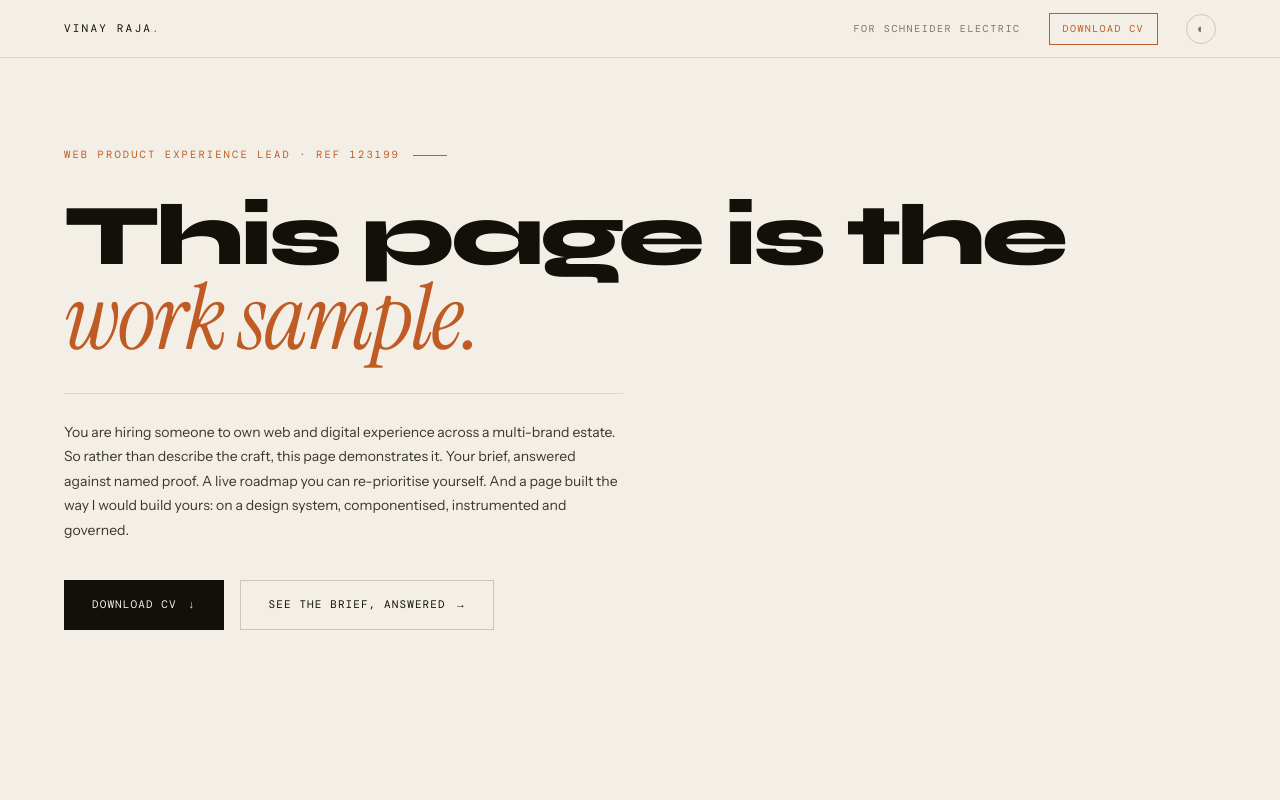
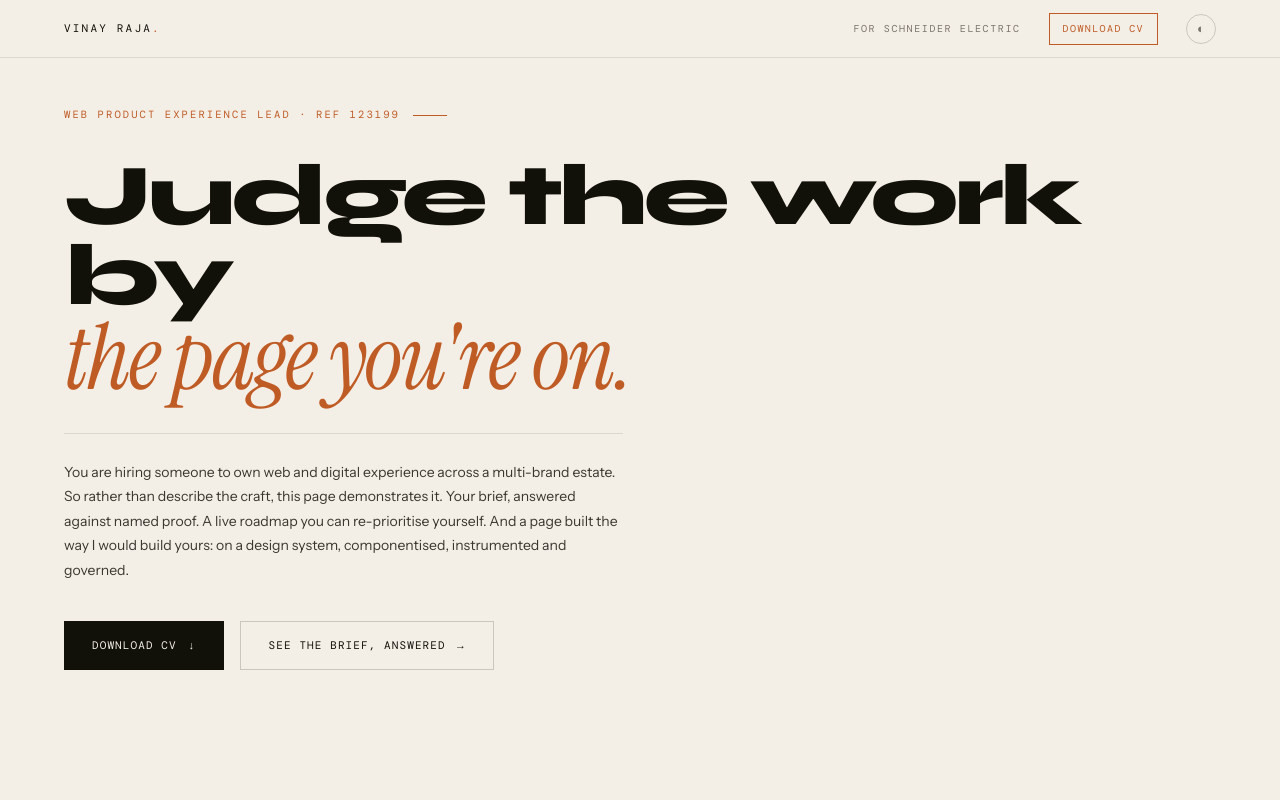
Before and after one commit to vinayrajam/vinayraja-com, a plain HTML site: page jobs/schneider/index.html in a window 1280 px wide. Shown: the top 800 px of the page. Drawn offline with nearby package versions, Linux system fonts and the light colour scheme.

Commit message:
Headline update

```diff
--- a/jobs/schneider/index.html
+++ b/jobs/schneider/index.html
@@ -218,7 +218,7 @@ nav.scrolled{border-bottom-color:var(--border-2);}
 <header class="hero" id="top">
   <div class="hero-inner">
     <p class="hero-tag fu">Web Product Experience Lead · Ref 123199</p>
-    <h1 class="hero-h1 fu" style="transition-delay:.06s;">This page is the <em>work sample.</em></h1>
+    <h1 class="hero-h1 fu" style="transition-delay:.06s;">Judge the work by<br><em>the page you're on.</em></h1>
     <p class="hero-sub fu" style="transition-delay:.14s;">You are hiring someone to own web and digital experience across a multi-brand estate. So rather than describe the craft, this page demonstrates it. Your brief, answered against named proof. A live roadmap you can re-prioritise yourself. And a page built the way I would build yours: on a design system, componentised, instrumented and governed.</p>
     <div class="hero-ctas fu" style="transition-delay:.2s;">
       <a href="VinayRaja_SchneiderResume2026.pdf" download class="btn btn-p" data-ev="cv_download">Download CV</a>
```
Also changed, not shown: 1 other file.
